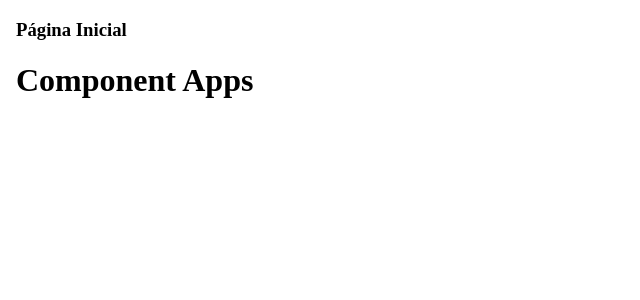
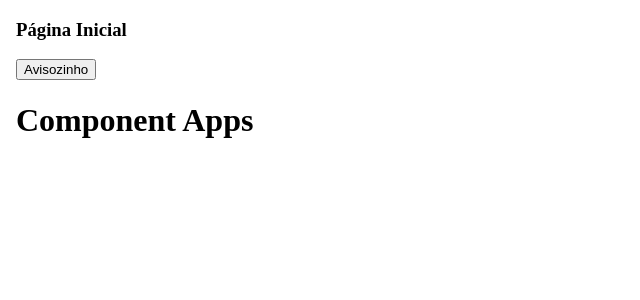
Before and after one commit to Erick0105/Aulas-FrontEnd-Fiap, a React (Vite) app in the folder estudando-react/estudando-react/: page / in a window 1280 px wide. Shown: the top 300 px of the page, without its empty margins (0-640 px from the left). Built offline with nearby package versions, Linux system fonts and the light colour scheme.

Commit message:
passando funtions

```diff
--- a/estudando-react/estudando-react/src/App.tsx
+++ b/estudando-react/estudando-react/src/App.tsx
@@ -3,10 +3,11 @@ import Header from "./components/header/Header";
 export default function App(){
 
   const titulo:string = "Página Inicial";
+  const aviso = ()=> alert("Confia no pai");
 
   return (
     <body>
-      <Header titulo={titulo}/>
+      <Header titulo={titulo} aviso={aviso}/>
       <h1>Component Apps</h1>
     </body>
   );
--- a/estudando-react/estudando-react/src/components/header/Header.tsx
+++ b/estudando-react/estudando-react/src/components/header/Header.tsx
@@ -1,4 +1,4 @@
-export default function Header(props:{titulo:string}){
+export default function Header(props:{titulo:string,aviso:Function}){
     document.title = props.titulo;
 
 
@@ -6,6 +6,7 @@ export default function Header(props:{titulo:string}){
 
         <header>
             <h3>{props.titulo}</h3>
+            <button onClick={()=> props.aviso()}>Avisozinho</button>
         </header>
     );
 }
```
